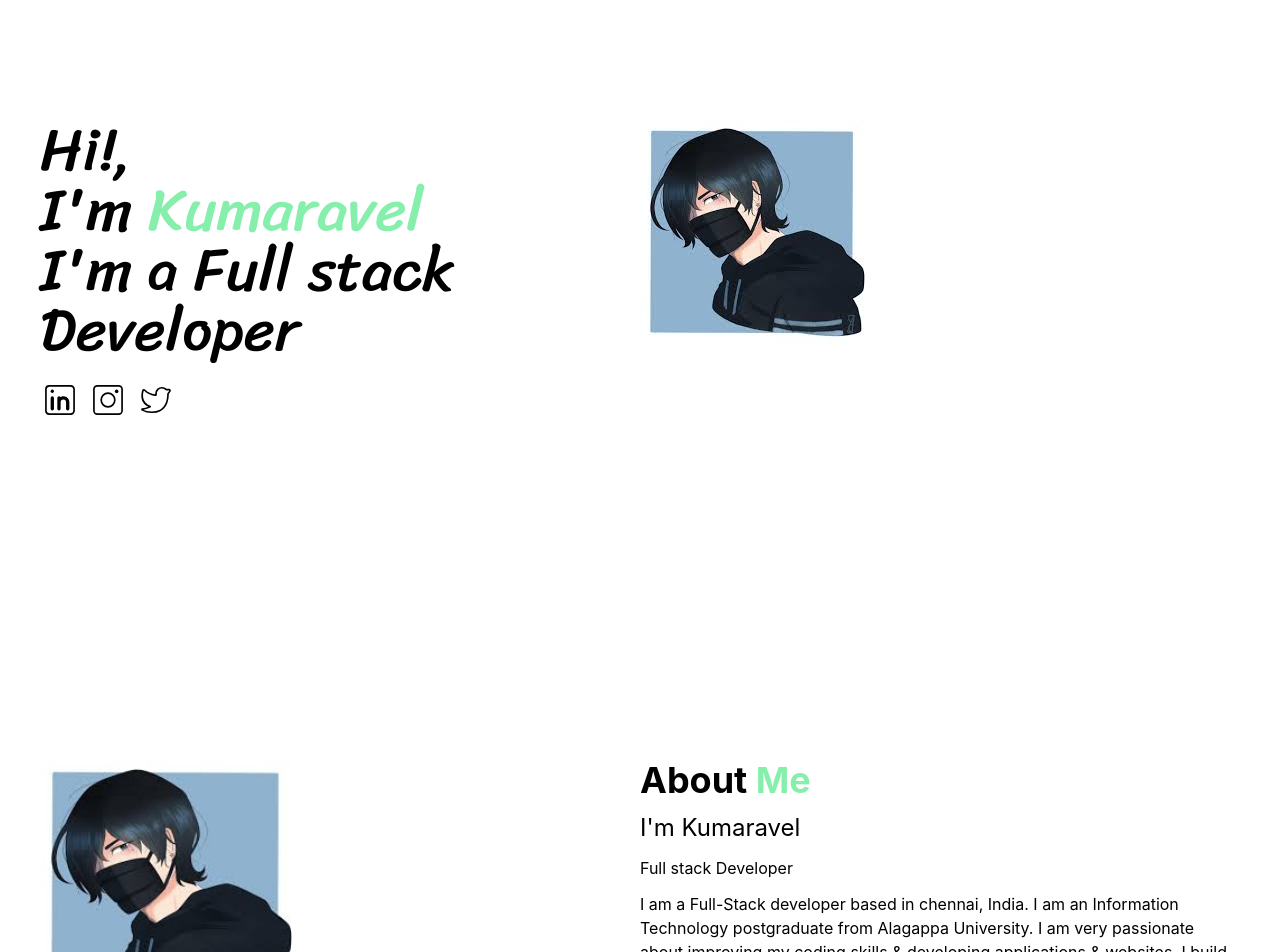
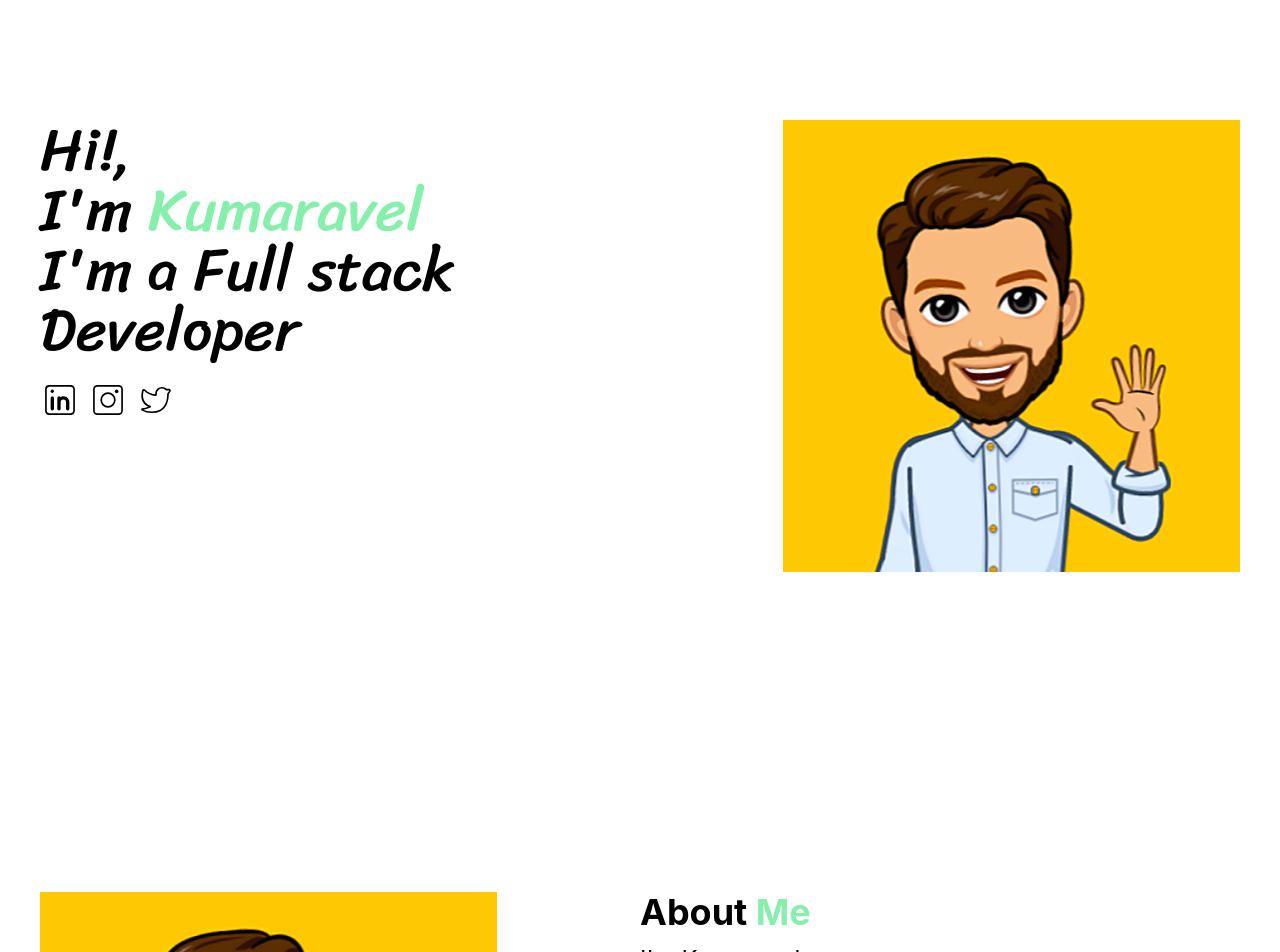
Before and after one commit to KumaravelThondaman/react-portfolio-kumar, a React (Create React App) app: page / in a window 1280 px wide. Shown: the part 80-1032 px from the top of the page. Built offline with nearby package versions, Linux system fonts and the light colour scheme.

Commit message:
Image updated

```diff
--- a/src/components/About.js
+++ b/src/components/About.js
@@ -1,17 +1,26 @@
-import AboutImage from '../assets/images.jpg'
+import AboutImage from "../assets/images.jpg";
+import hero from "../assets/hero.png";
 
 export default function About() {
-    return(
-        <section className='flex px-10 py-40 flex-col md:flex-row' id="about">
-            <div className='flex w-1/2'>
-                <img alt="" src={AboutImage} />
-            </div>
-            <div className='flex flex-col gap-3 w-full md:w-1/2'>
-                <h1 className='text-4xl font-bold'>About <span className='text-green-300'>Me</span></h1>
-                <h2 className='text-2xl'>I'm Kumaravel</h2>
-                <h3>Full stack Developer</h3>
-                <p>I am a Full-Stack developer based in chennai, India. I am an Information Technology postgraduate from Alagappa University. I am very passionate about improving my coding skills & developing applications & websites. I build WebApps and Websites using MERN Stack. Working for myself to improve my skills.</p>
-            </div>
-        </section>
-    )
+  return (
+    <section className="flex px-10 py-40 flex-col md:flex-row" id="about">
+      <div className="flex w-1/2">
+        <img alt="" src={hero} />
+      </div>
+      <div className="flex flex-col gap-3 w-full md:w-1/2">
+        <h1 className="text-4xl font-bold">
+          About <span className="text-green-300">Me</span>
+        </h1>
+        <h2 className="text-2xl">I'm Kumaravel</h2>
+        <h3>Full stack Developer</h3>
+        <p>
+          I am a Full-Stack developer based in chennai, India. I am an
+          Information Technology postgraduate from Alagappa University. I am
+          very passionate about improving my coding skills & developing
+          applications & websites. I build WebApps and Websites using MERN
+          Stack. Working for myself to improve my skills.
+        </p>
+      </div>
+    </section>
+  );
 }
--- a/src/components/Home.js
+++ b/src/components/Home.js
@@ -1,27 +1,32 @@
-import aboutImage from '../assets/images.jpg'
+import aboutImage from "../assets/images.jpg";
+import hero from "../assets/hero.png";
 import { CiLinkedin } from "react-icons/ci";
 import { CiInstagram } from "react-icons/ci";
 import { CiTwitter } from "react-icons/ci";
 
-
-
-
-
 export default function Home() {
-    return(
-        <section className='flex flex-col md:flex-row px-10 py-40' id="home">
-            <div className='w-1/2'>
-                <h1 className='text-6xl font-hero-font'>Hi!, <br/> I'm <span className='text-green-300'>Kumaravel</span>
-                <p>I'm a Full stack Developer</p></h1>
-                <div className='flex py-5 gap-2'>
-                <a href='#' className='hover:text-green-300'><CiLinkedin size={40} /></a>
-                <a href='#' className='hover:text-green-300'><CiInstagram size={40} /></a>
-                <a href='#' className='hover:text-green-300'><CiTwitter size={40} /></a>
-                </div>
-            </div>
-            <div className='w-1/2'>
-                <img className="h-50 w-100 object-none" alt="" src={aboutImage} />
-            </div>
-</section>
-    )
+  return (
+    <section className="flex flex-col md:flex-row px-10 py-40" id="home">
+      <div className="w-1/2">
+        <h1 className="text-6xl font-hero-font">
+          Hi!, <br /> I'm <span className="text-green-300">Kumaravel</span>
+          <p>I'm a Full stack Developer</p>
+        </h1>
+        <div className="flex py-5 gap-2">
+          <a href="#" className="hover:text-green-300">
+            <CiLinkedin size={40} />
+          </a>
+          <a href="#" className="hover:text-green-300">
+            <CiInstagram size={40} />
+          </a>
+          <a href="#" className="hover:text-green-300">
+            <CiTwitter size={40} />
+          </a>
+        </div>
+      </div>
+      <div className="w-1/2 flex flex-end justify-end">
+        <img className="h-50 w-100 object-none" alt="" src={hero} />
+      </div>
+    </section>
+  );
 }
```
Also changed, not shown: src/assets/hero.png (added), 1 other file (tests, documents, lock files or other folders).
